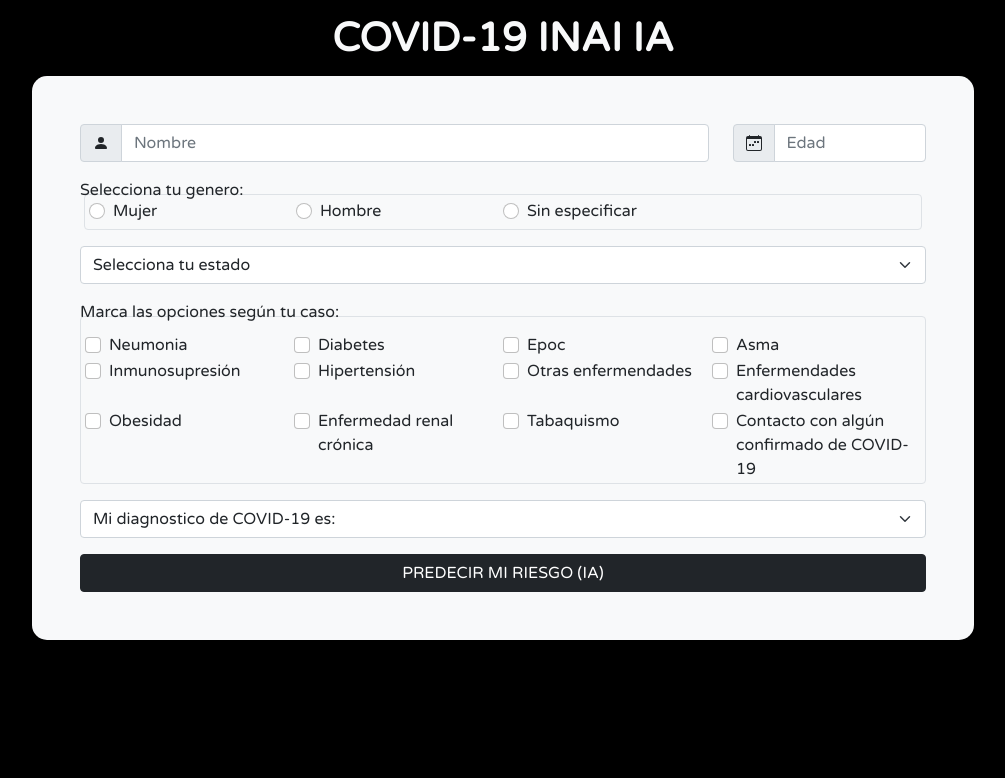
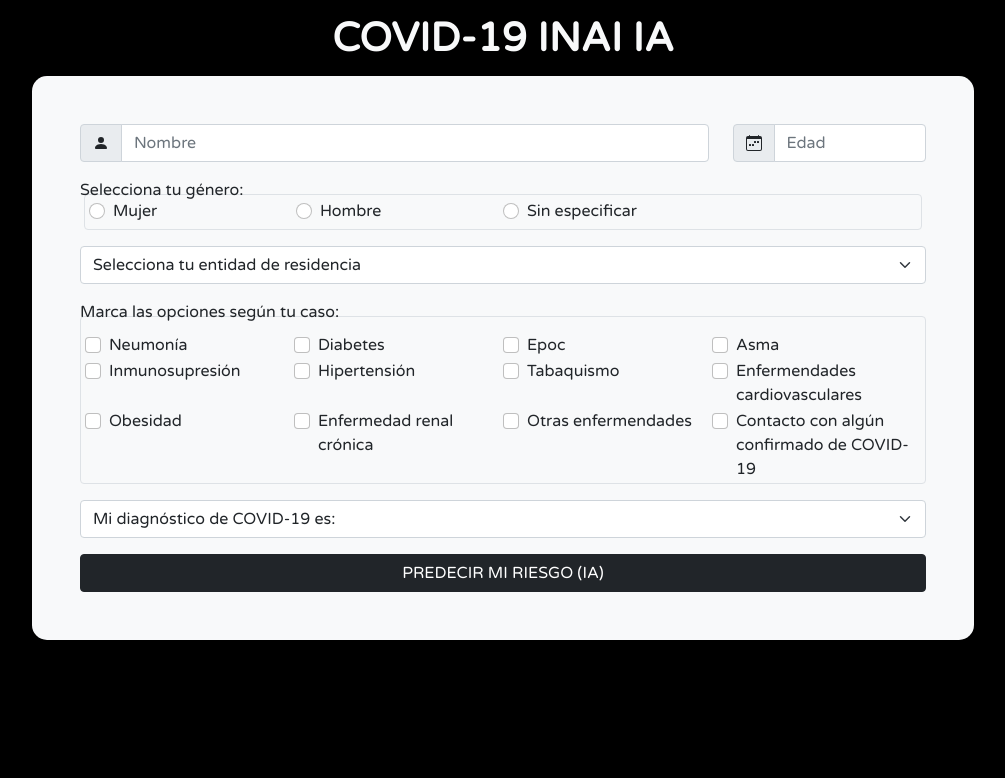
Before and after one commit to YisusYaro/COVID-19_INAI_IA, a Flask app: page /test in a window 1280 px wide. Shown: the top 778 px of the page, without its empty margins (137-1142 px from the left). Run offline with Flask 2, Linux system fonts and the light colour scheme; some libraries are stand-ins or nearby versions.

Commit message:
ortografía y cambio en el mensaje

```diff
--- a/templates/form.html
+++ b/templates/form.html
@@ -100,7 +100,7 @@
                     </div>
                 </div>
 
-                <div>Selecciona tu genero: </div>
+                <div>Selecciona tu género: </div>
 
                 <div class="option-container row mx-1 border rounded p-1">
                     <div class="form-check col-xs-12 col-md-3">
@@ -127,7 +127,7 @@
                 </div>
 
                 <select v-model="entidad_res" class="my-3 form-select" aria-label="Default select example">
-                    <option hidden value="">Selecciona tu estado</option>
+                    <option hidden value="">Selecciona tu entidad de residencia</option>
                     <option value="1">Aguascalientes</option>
                     <option value="2">Baja California</option>
                     <option value="3">Baja California Sur</option>
@@ -169,7 +169,7 @@
                         <div class="col-xs-12 col-md-3 form-check">
                             <input v-model="neumonia" class="form-check-input" type="checkbox" value="" id="neumonia">
                             <label class="form-check-label" for="neumonia">
-                                Neumonia
+                                Neumonía
                             </label>
                         </div>
                         <div class="col-xs-12 col-md-3 form-check">
@@ -213,12 +213,19 @@
                         </div>
 
 
+
+
                         <div class="col-xs-12 col-md-3 form-check">
-                            <input v-model="otra_com" class="form-check-input" type="checkbox" value="" id="otra_com">
-                            <label class="form-check-label" for="otra_com">
-                                Otras enfermendades
+                            <input v-model="tabaquismo" class="form-check-input" type="checkbox" value=""
+                                id="tabaquismo">
+                            <label class="form-check-label" for="tabaquismo">
+                                Tabaquismo
                             </label>
                         </div>
+
+
+
+
 
                         <div class="col-xs-12 col-md-3 form-check">
                             <input v-model="cardiovascular" class="form-check-input" type="checkbox" value=""
@@ -247,11 +254,11 @@
                             </label>
                         </div>
 
+
                         <div class="col-xs-12 col-md-3 form-check">
-                            <input v-model="tabaquismo" class="form-check-input" type="checkbox" value=""
-                                id="tabaquismo">
-                            <label class="form-check-label" for="tabaquismo">
-                                Tabaquismo
+                            <input v-model="otra_com" class="form-check-input" type="checkbox" value="" id="otra_com">
+                            <label class="form-check-label" for="otra_com">
+                                Otras enfermendades
                             </label>
                         </div>
 
@@ -265,7 +272,7 @@
                 </div>
 
                 <select v-model="clasificacion_final" class="my-3 form-select" aria-label="Default select example">
-                    <option hidden value="">Mi diagnostico de COVID-19 es:</option>
+                    <option hidden value="">Mi diagnóstico de COVID-19 es:</option>
                     <option value="1">CASO DE COVID-19 CONFIRMADO POR ASOCIACIÓN CLÍNICA EPIDEMIOLÓGICA</option>
                     <option value="2">CASO DE COVID-19 CONFIRMADO POR COMITÉ DE DICTAMINACIÓN</option>
                     <option value="3">CASO DE SARS-COV-2 CONFIRMADO</option>
@@ -282,7 +289,7 @@
 
             </div>
             <div v-else class="mx-auto text-center text-md-start col-xs-12 col-md-9 p-3 p-md-5 bg-light text-dark">
-                <div class="fs-1 fw-bolder bg-light text-dark">Paciente: {{ '{{ nombre }}' }} <br> Resultado: {{ '{{
+                <div class="fs-1 fw-bolder bg-light text-dark">{{ '{{ nombre }}' }}, tienes un {{ '{{
                     message }}' }}
                     <div class="d-grid gap-2 mt-3">
                         <button v-on:click="modoEdicion" class="btn btn-dark" type="button">Reiniciar Test</button>
@@ -387,9 +394,9 @@
                         .then(res => res.json())
                         .then(data => {
                             if (data.result == '1')
-                                this.message = "Bajo riesgo de mortalidad";
+                                this.message = "bajo riesgo de mortalidad.";
                             if (data.result == '2')
-                                this.message = "Alto riesgo de mortalidad";
+                                this.message = "alto riesgo de mortalidad.";
                             this.modoEditar = false;
                         })
                         .catch(console.log);
```
